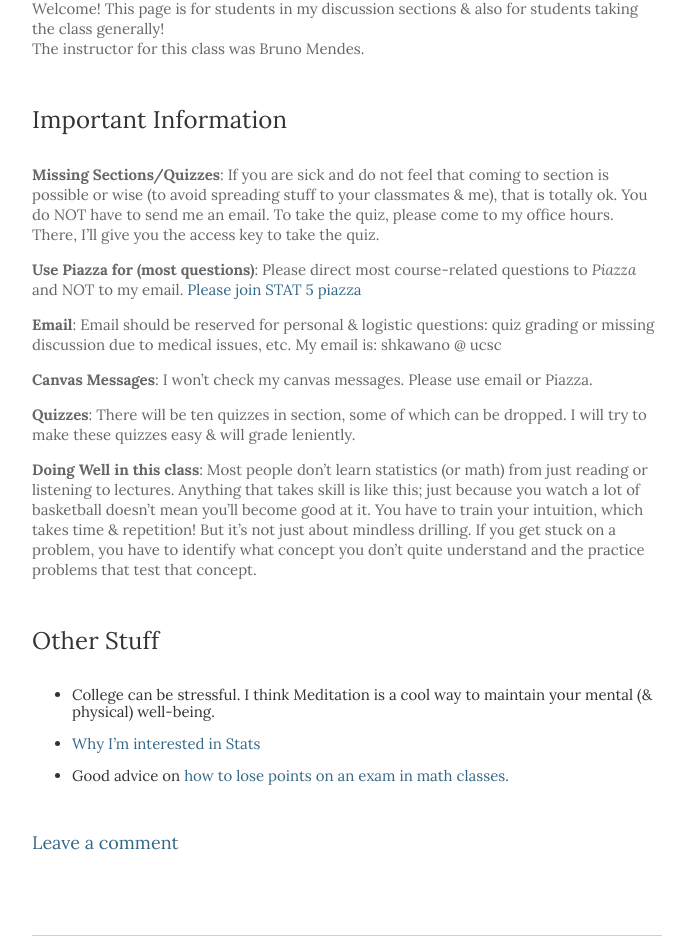
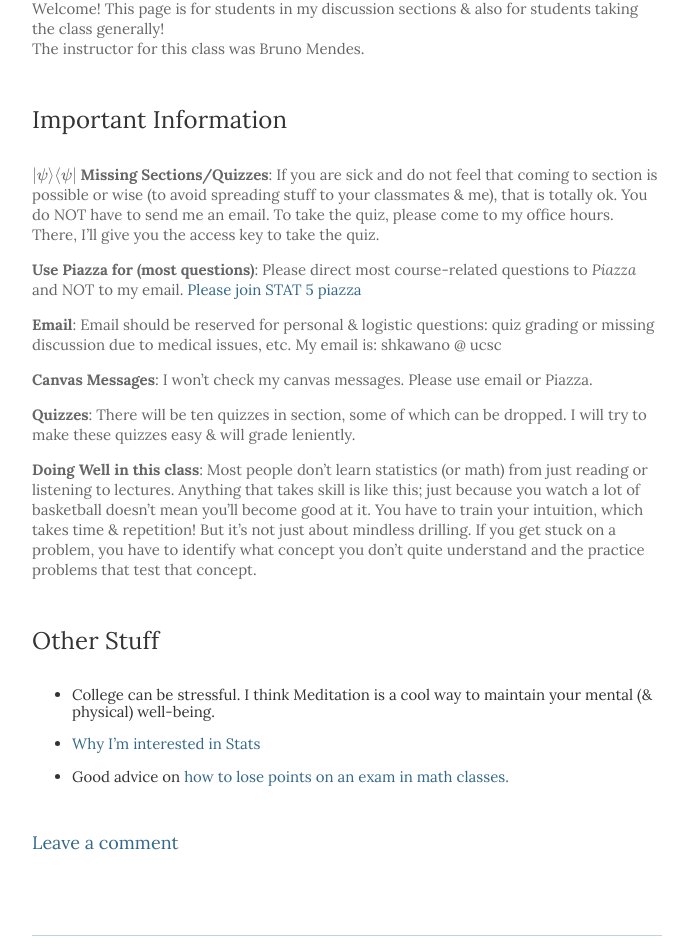
Before and after one commit to ali-almasi/ali-almasi.github.io, a Jekyll site: the page built from _posts/2024-06-11-info_proof_primes.md, in a window 1280 px wide. Shown: the part 740-1692 px from the top of the page, without its empty margins (293-981 px from the left). Built offline with Jekyll 4.4.1, drawn with Linux system fonts in a browser that asks for light colours; formulas are drawn with MathJax 3.

Commit message:
Update 2024-06-11-info_proof_primes.md

```diff
--- a/_posts/2024-06-11-info_proof_primes.md
+++ b/_posts/2024-06-11-info_proof_primes.md
@@ -16,6 +16,7 @@ The instructor for this class was Bruno Mendes.
 
 ### Important Information
 
+\\(|\psi\rangle\langle \psi| \\)
 **Missing Sections/Quizzes**: If you are sick and do not feel that coming to section is possible or wise (to avoid spreading stuff to your classmates & me), that is totally ok.  You do NOT have to send me an email.  To take the quiz, please come to my office hours. There, I'll give you the access key to take the quiz.
 
 **Use Piazza for (most questions)**: Please direct most course-related questions to *Piazza* and NOT to my email.  [Please join STAT 5 piazza](https://piazza.com/uc_santa_cruz/fall2021/stat5/home)
```
